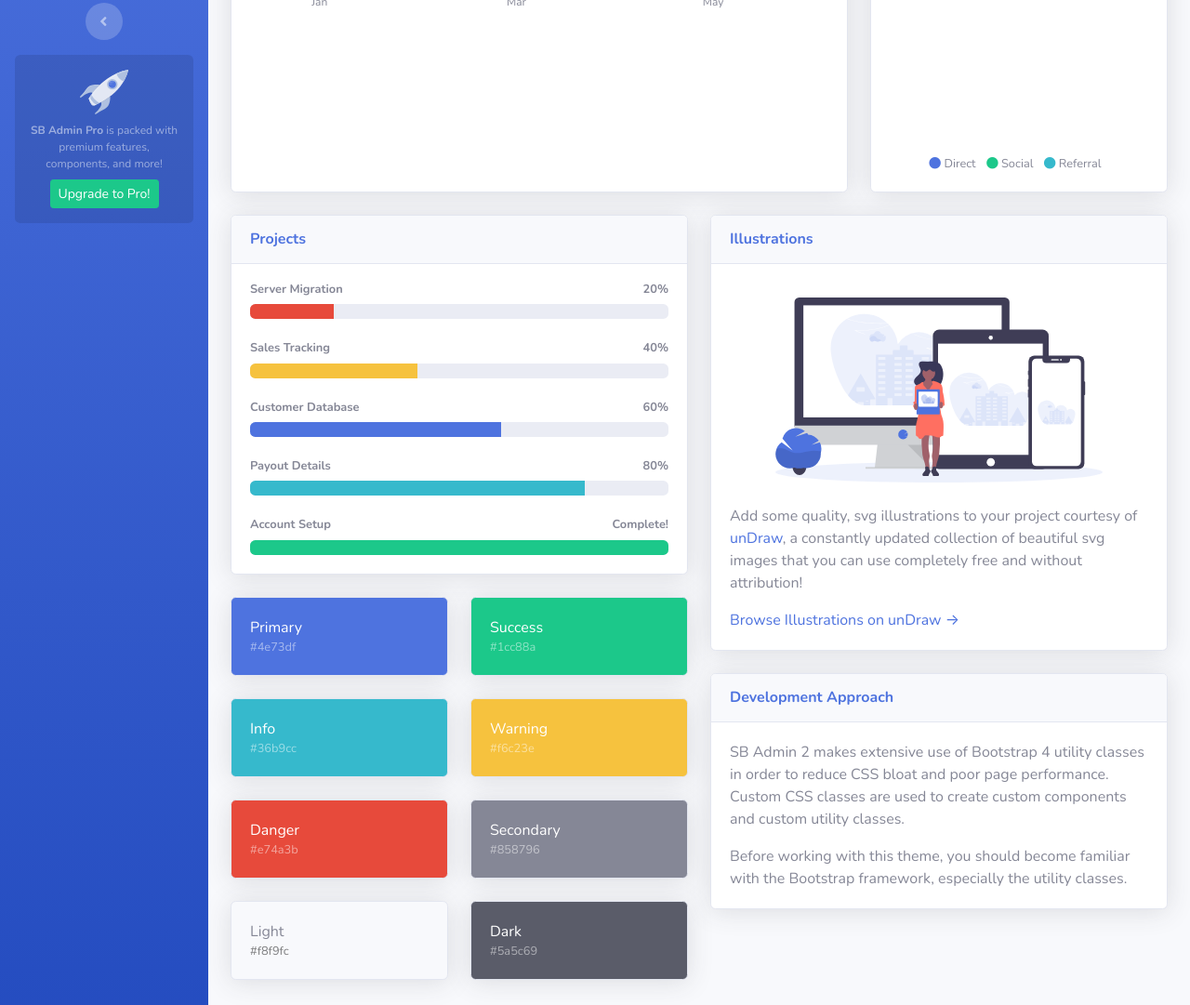
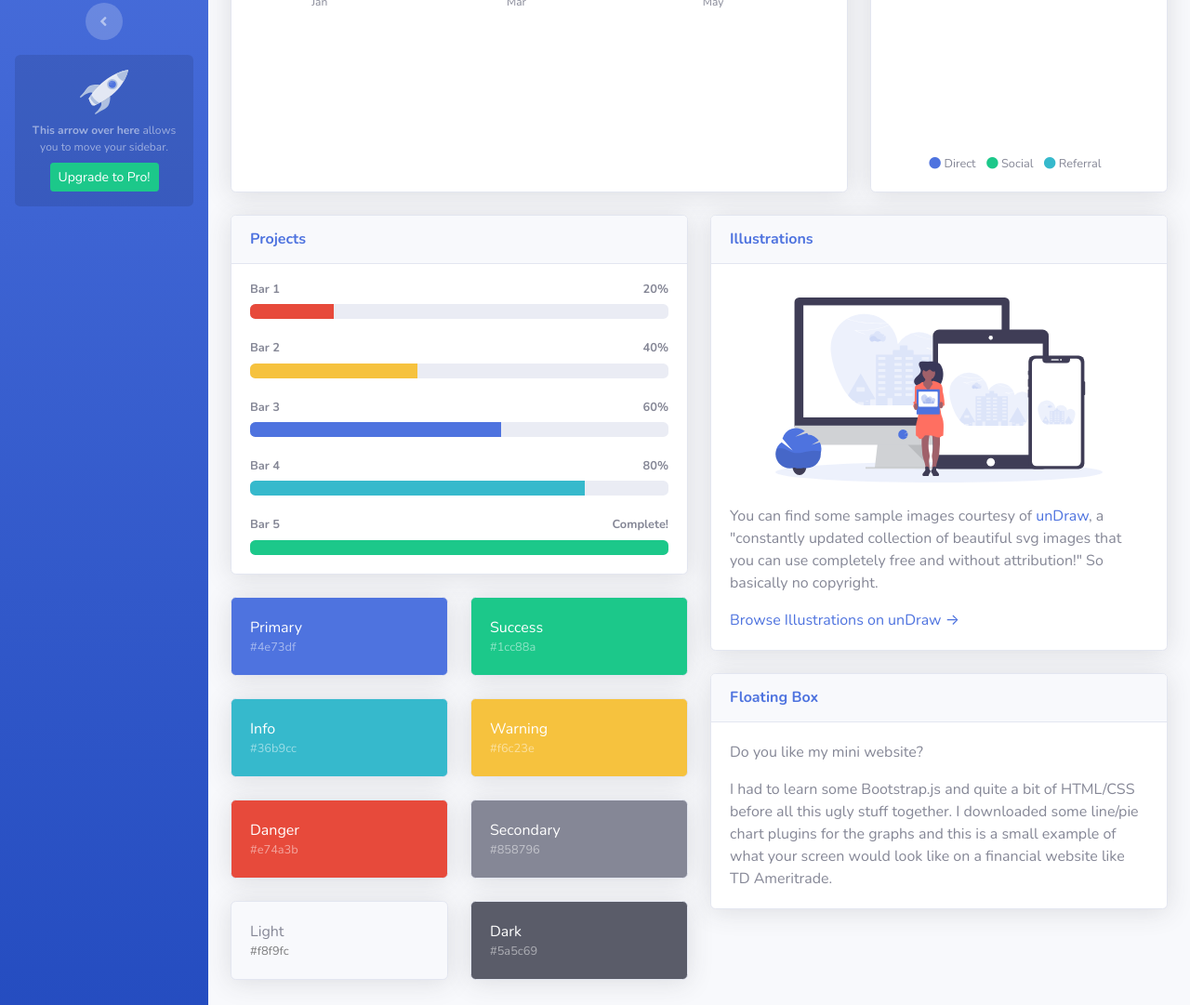
Before and after one commit to Skywaterr/Skywaterr.github.io, a website with bundled scripts: page index.html in a window 1280 px wide. Shown: the part 486-1567 px from the top of the page at 93% size. Built offline with nearby package versions, Linux system fonts and the light colour scheme.

Commit message:
Edited text

```diff
--- a/index.html
+++ b/index.html
@@ -35,7 +35,7 @@
                 <div class="sidebar-brand-icon rotate-n-15">
                     <i class="fas fa-laugh-wink"></i>
                 </div>
-                <div class="sidebar-brand-text mx-3">SB Admin <sup>2</sup></div>
+                <div class="sidebar-brand-text mx-3">My template website <sup>2</sup></div>
             </a>
 
             <!-- Divider -->
@@ -145,7 +145,7 @@
             <!-- Sidebar Message -->
             <div class="sidebar-card d-none d-lg-flex">
                 <img class="sidebar-card-illustration mb-2" src="img/undraw_rocket.svg" alt="...">
-                <p class="text-center mb-2"><strong>SB Admin Pro</strong> is packed with premium features, components, and more!</p>
+                <p class="text-center mb-2"><strong>This arrow over here</strong> allows you to move your sidebar.</p>
                 <a class="btn btn-success btn-sm" href="https://startbootstrap.com/theme/sb-admin-pro">Upgrade to Pro!</a>
             </div>
 
@@ -170,7 +170,7 @@
                     <form
                         class="d-none d-sm-inline-block form-inline mr-auto ml-md-3 my-2 my-md-0 mw-100 navbar-search">
                         <div class="input-group">
-                            <input type="text" class="form-control bg-light border-0 small" placeholder="Search for..."
+                            <input type="text" class="form-control bg-light border-0 small" placeholder="Search Bar"
                                 aria-label="Search" aria-describedby="basic-addon2">
                             <div class="input-group-append">
                                 <button class="btn btn-primary" type="button">
@@ -213,7 +213,7 @@
                                 data-toggle="dropdown" aria-haspopup="true" aria-expanded="false">
                                 <i class="fas fa-bell fa-fw"></i>
                                 <!-- Counter - Alerts -->
-                                <span class="badge badge-danger badge-counter">3+</span>
+                                <span class="badge badge-danger badge-counter">Notis</span>
                             </a>
                             <!-- Dropdown - Alerts -->
                             <div class="dropdown-list dropdown-menu dropdown-menu-right shadow animated--grow-in"
@@ -264,7 +264,7 @@
                                 data-toggle="dropdown" aria-haspopup="true" aria-expanded="false">
                                 <i class="fas fa-envelope fa-fw"></i>
                                 <!-- Counter - Messages -->
-                                <span class="badge badge-danger badge-counter">7</span>
+                                <span class="badge badge-danger badge-counter">MSGs</span>
                             </a>
                             <!-- Dropdown - Messages -->
                             <div class="dropdown-list dropdown-menu dropdown-menu-right shadow animated--grow-in"
@@ -330,7 +330,7 @@
                         <li class="nav-item dropdown no-arrow">
                             <a class="nav-link dropdown-toggle" href="#" id="userDropdown" role="button"
                                 data-toggle="dropdown" aria-haspopup="true" aria-expanded="false">
-                                <span class="mr-2 d-none d-lg-inline text-gray-600 small">Douglas McGee</span>
+                                <span class="mr-2 d-none d-lg-inline text-gray-600 small">John's Profile</span>
                                 <img class="img-profile rounded-circle"
                                     src="img/undraw_profile.svg">
                             </a>
@@ -549,31 +549,31 @@
                                     <h6 class="m-0 font-weight-bold text-primary">Projects</h6>
                                 </div>
                                 <div class="card-body">
-                                    <h4 class="small font-weight-bold">Server Migration <span
+                                    <h4 class="small font-weight-bold">Bar 1 <span
                                             class="float-right">20%</span></h4>
                                     <div class="progress mb-4">
                                         <div class="progress-bar bg-danger" role="progressbar" style="width: 20%"
                                             aria-valuenow="20" aria-valuemin="0" aria-valuemax="100"></div>
                                     </div>
-                                    <h4 class="small font-weight-bold">Sales Tracking <span
+                                    <h4 class="small font-weight-bold">Bar 2 <span
                                             class="float-right">40%</span></h4>
                                     <div class="progress mb-4">
                                         <div class="progress-bar bg-warning" role="progressbar" style="width: 40%"
                                             aria-valuenow="40" aria-valuemin="0" aria-valuemax="100"></div>
                                     </div>
-                                    <h4 class="small font-weight-bold">Customer Database <span
+                                    <h4 class="small font-weight-bold">Bar 3 <span
                                             class="float-right">60%</span></h4>
                                     <div class="progress mb-4">
                                         <div class="progress-bar" role="progressbar" style="width: 60%"
                                             aria-valuenow="60" aria-valuemin="0" aria-valuemax="100"></div>
                                     </div>
-                                    <h4 class="small font-weight-bold">Payout Details <span
+                                    <h4 class="small font-weight-bold">Bar 4 <span
                                             class="float-right">80%</span></h4>
                                     <div class="progress mb-4">
                                         <div class="progress-bar bg-info" role="progressbar" style="width: 80%"
                                             aria-valuenow="80" aria-valuemin="0" aria-valuemax="100"></div>
                                     </div>
-                                    <h4 class="small font-weight-bold">Account Setup <span
+                                    <h4 class="small font-weight-bold">Bar 5 <span
                                             class="float-right">Complete!</span></h4>
                                     <div class="progress">
                                         <div class="progress-bar bg-success" role="progressbar" style="width: 100%"
@@ -664,10 +664,10 @@
                                         <img class="img-fluid px-3 px-sm-4 mt-3 mb-4" style="width: 25rem;"
                                             src="img/undraw_posting_photo.svg" alt="...">
                                     </div>
-                                    <p>Add some quality, svg illustrations to your project courtesy of <a
+                                    <p>You can find some sample images courtesy of <a
                                             target="_blank" rel="nofollow" href="https://undraw.co/">unDraw</a>, a
-                                        constantly updated collection of beautiful svg images that you can use
-                                        completely free and without attribution!</p>
+                                        "constantly updated collection of beautiful svg images that you can use
+                                        completely free and without attribution!" So basically no copyright.</p>
                                     <a target="_blank" rel="nofollow" href="https://undraw.co/">Browse Illustrations on
                                         unDraw &rarr;</a>
                                 </div>
@@ -676,14 +676,15 @@
                             <!-- Approach -->
                             <div class="card shadow mb-4">
                                 <div class="card-header py-3">
-                                    <h6 class="m-0 font-weight-bold text-primary">Development Approach</h6>
+                                    <h6 class="m-0 font-weight-bold text-primary">Floating Box</h6>
                                 </div>
                                 <div class="card-body">
-                                    <p>SB Admin 2 makes extensive use of Bootstrap 4 utility classes in order to reduce
-                                        CSS bloat and poor page performance. Custom CSS classes are used to create
-                                        custom components and custom utility classes.</p>
-                                    <p class="mb-0">Before working with this theme, you should become familiar with the
-                                        Bootstrap framework, especially the utility classes.</p>
+                                    <p>Do you like my mini website?</p>
+                                    <p class="mb-0">I had to learn some Bootstrap.js and quite a bit of HTML/CSS before
+                                      all this ugly stuff together. I downloaded some line/pie chart plugins for the graphs
+                                      and this is a small example of what your screen would look like on a financial
+                                      website like TD Ameritrade.
+                                    </p>
                                 </div>
                             </div>
 
```
